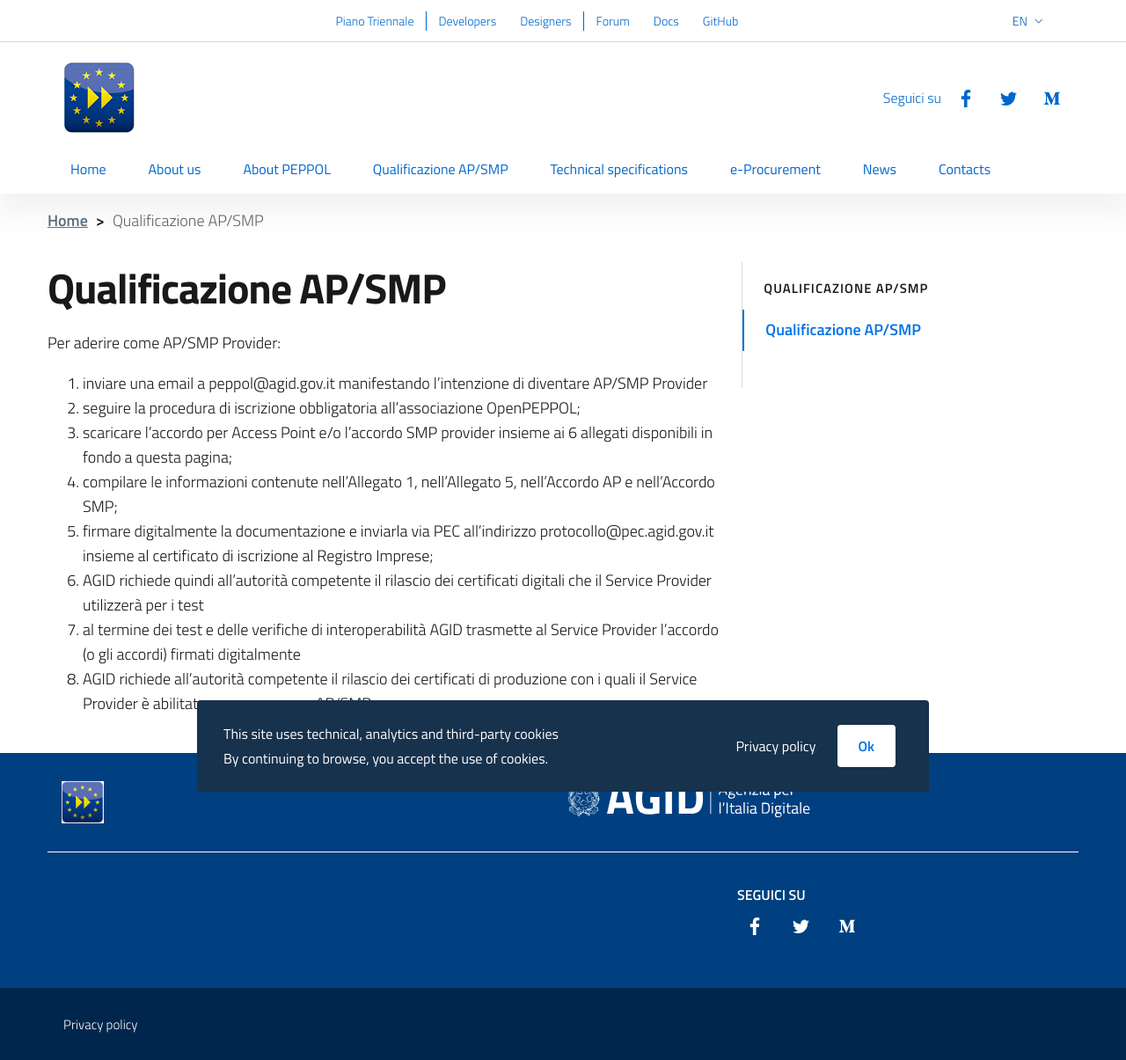
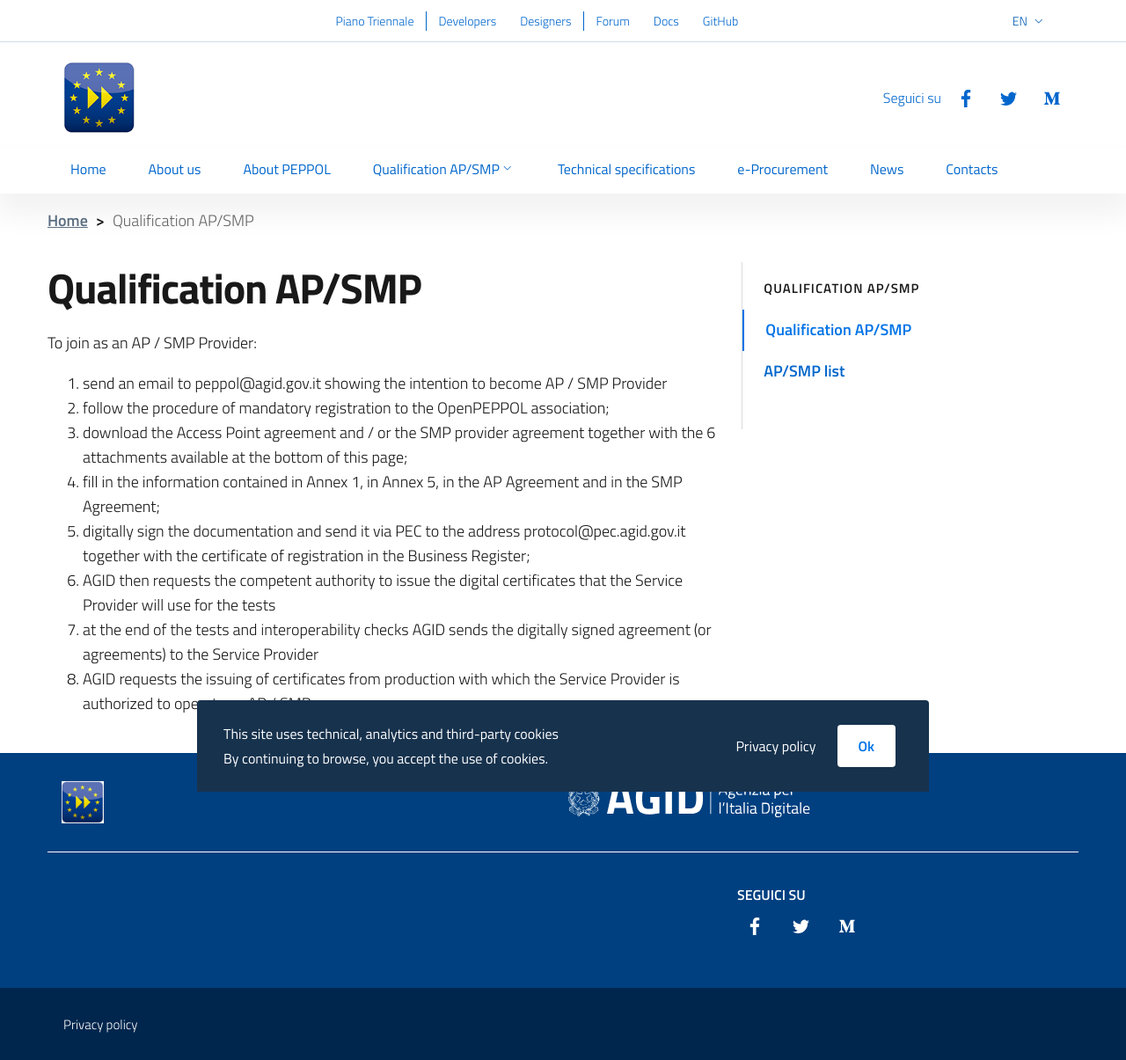
Before and after one commit to realeroberto/peppol.agid.gov.it, a Jekyll site: the page built from en/qualificazione-ap-smp/index.md, in a window 1280 px wide. Shown: the whole page at 88% size. Built offline with Jekyll 4.4.1, drawn with Linux system fonts in a browser that asks for light colours.

Commit message:
Update index.md
Traduzione qualificazione sp smp

```diff
--- a/en/qualificazione-ap-smp/index.md
+++ b/en/qualificazione-ap-smp/index.md
@@ -1,27 +1,19 @@
 ---
 layout: page
-title: Qualificazione AP/SMP
+title: Qualification AP/SMP
 description:
 lang: en
-ref: qualificazione-ap-smp
+ref: qualification-ap-smp
 order: 4
 ---
 
-Per aderire come AP/SMP Provider:
+To join as an AP / SMP Provider:
 
-1. inviare una email a peppol@agid.gov.it manifestando l'intenzione di diventare
-   AP/SMP Provider
-2. seguire la procedura di iscrizione obbligatoria all’associazione OpenPEPPOL;
-3. scaricare l'accordo per Access Point e/o l'accordo SMP provider insieme ai 6
-   allegati disponibili in fondo a questa pagina;
-4. compilare le informazioni contenute nell'Allegato 1, nell'Allegato 5,
-   nell’Accordo AP e nell’Accordo SMP;
-5. firmare digitalmente la documentazione e inviarla via PEC all'indirizzo
-   protocollo@pec.agid.gov.it insieme al certificato di iscrizione al Registro
-   Imprese;
-6. AGID richiede quindi all'autorità competente il rilascio dei certificati
-   digitali che il Service Provider utilizzerà per i test
-7. al termine dei test e delle verifiche di interoperabilità AGID trasmette al
-   Service Provider l'accordo (o gli accordi) firmati digitalmente
-8. AGID richiede all'autorità competente il rilascio dei certificati di
-   produzione con i quali il Service Provider è abilitato a operare come AP/SMP
+1. send an email to peppol@agid.gov.it showing the intention to become AP / SMP Provider
+2. follow the procedure of mandatory registration to the OpenPEPPOL association;
+3. download the Access Point agreement and / or the SMP provider agreement together with the 6 attachments available at the bottom of this page;
+4. fill in the information contained in Annex 1, in Annex 5, in the AP Agreement and in the SMP Agreement;
+5. digitally sign the documentation and send it via PEC to the address protocol@pec.agid.gov.it together with the certificate of registration in the Business Register;
+6. AGID then requests the competent authority to issue the digital certificates that the Service Provider will use for the tests
+7. at the end of the tests and interoperability checks AGID sends the digitally signed agreement (or agreements) to the Service Provider
+8. AGID requests the issuing of certificates from production with which the Service Provider is authorized to operate as AP / SMP
```
